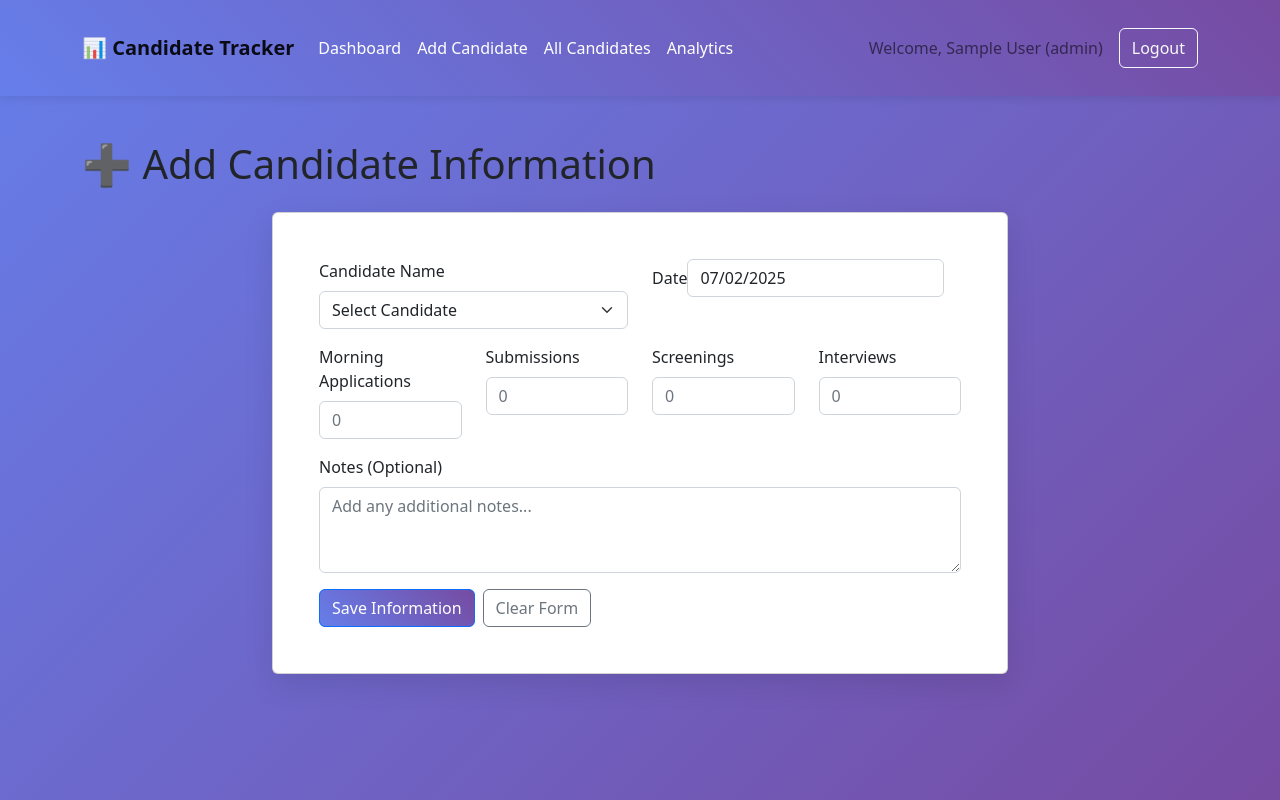
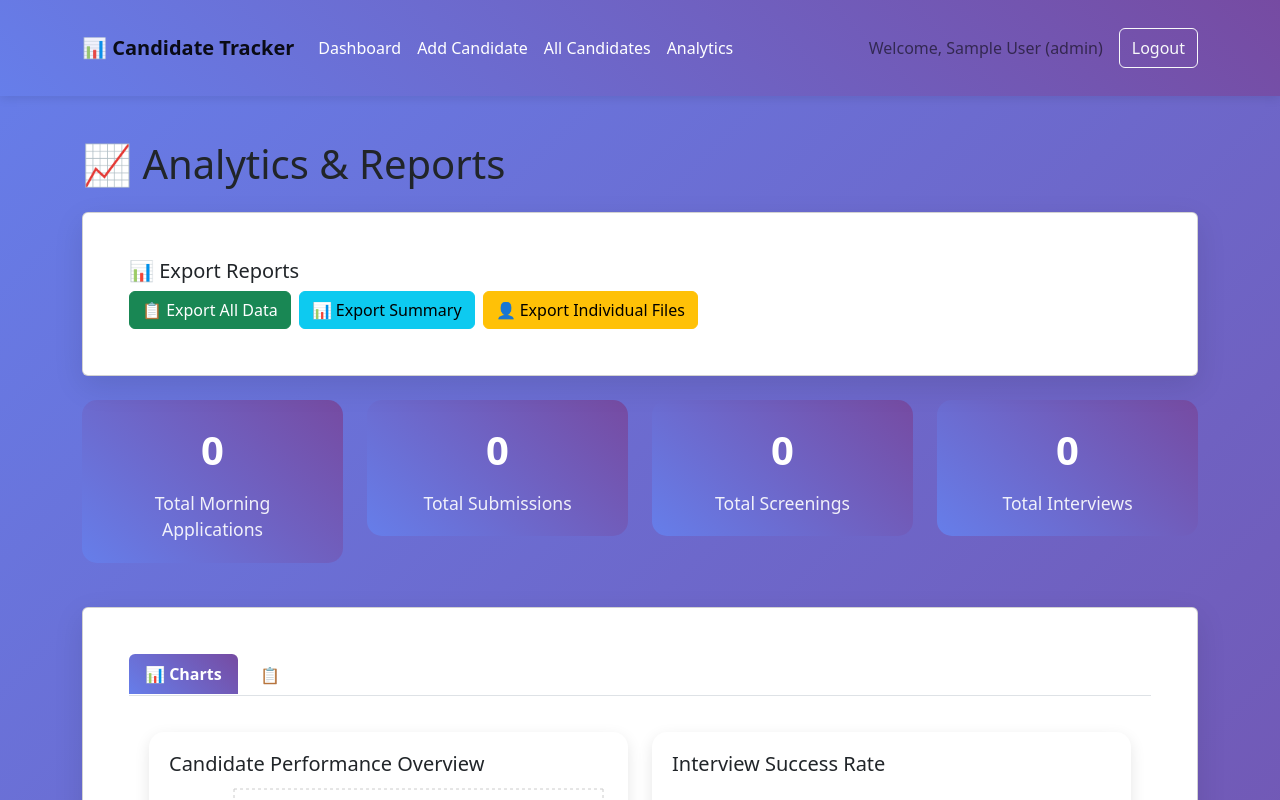
Before and after one commit to Kosanah/binary-ai-gen, a React (Create React App) app: page /candidate-form in a window 1280 px wide. Shown: the top 800 px of the page. Built offline with nearby package versions, Linux system fonts and the light colour scheme; sample sign-in values are in the browser's storage.

Commit message:
Update CandidateForm.js

```diff
--- a/src/components/CandidateForm.js
+++ b/src/components/CandidateForm.js
@@ -1,294 +1,351 @@
 import React, { useState, useEffect } from 'react';
-import { Form, Button, Card, Row, Col, Alert } from 'react-bootstrap';
-import DatePicker from 'react-datepicker';
-import 'react-datepicker/dist/react-datepicker.css';
+import { Card, Row, Col, Button, Table, Nav, Tab } from 'react-bootstrap';
+import { BarChart, Bar, XAxis, YAxis, CartesianGrid, Tooltip, Legend, ResponsiveContainer, LineChart, Line, PieChart, Pie, Cell } from 'recharts';
+import * as XLSX from 'xlsx';
+import { saveAs } from 'file-saver';
 import { toast } from 'react-toastify';
 
-const CandidateForm = ({ user }) => {
-  const [formData, setFormData] = useState({
-    candidateName: '',
-    date: new Date(),
-    morningApplications: '',
-    submissions: '',
-    screenings: '',
-    interviews: '',
-    notes: ''
-  });
+const Analytics = ({ user }) => {
+  const [candidates, setCandidates] = useState([]);
+  const [chartData, setChartData] = useState([]);
+  const [candidateStats, setCandidateStats] = useState([]);
   const [loading, setLoading] = useState(false);
-  const [editing, setEditing] = useState(false);
-  const [editId, setEditId] = useState(null);
 
-  // Predefined candidate names
-  const candidateNames = [
-    'Murali', 'Anil Varma', 'Pavan Kumar', 'Akshith', 'Sathya',
-    'Indhira', 'Roja', 'Sathvika', 'Pravallika', 'Edara Chandra Shekar',
-    'Mani Kanta', 'Vardan', 'Poojitha', 'Tejaswi', 'Swarna',
-    'Amulya', 'Amrutha', 'Priyanka', 'Krishna'
-  ];
+  const COLORS = ['#0088FE', '#00C49F', '#FFBB28', '#FF8042', '#8884D8'];
 
   useEffect(() => {
-    // If user is a candidate, load their existing data
-    if (user.role === 'candidate') {
-      loadCandidateData();
+    loadAnalyticsData();
+  }, []);
+
+  const loadAnalyticsData = () => {
+    try {
+      const data = JSON.parse(localStorage.getItem('candidates') || '[]');
+      setCandidates(data);
+
+      // Prepare chart data
+      const chartData = data.reduce((acc, candidate) => {
+        const existing = acc.find(item => item.candidateName === candidate.candidateName);
+        if (existing) {
+          existing.morningApplications += candidate.morningApplications || 0;
+          existing.submissions += candidate.submissions || 0;
+          existing.screenings += candidate.screenings || 0;
+          existing.interviews += candidate.interviews || 0;
+        } else {
+          acc.push({
+            candidateName: candidate.candidateName,
+            morningApplications: candidate.morningApplications || 0,
+            submissions: candidate.submissions || 0,
+            screenings: candidate.screenings || 0,
+            interviews: candidate.interviews || 0
+          });
         }
-  }, [user]);
+        return acc;
+      }, []);
 
-  const loadCandidateData = () => {
-    try {
-      const candidates = JSON.parse(localStorage.getItem('candidates') || '[]');
-      const userData = candidates.find(c => c.userId === user.id);
+      setChartData(chartData);
 
-      if (userData) {
-        setFormData({
-          candidateName: userData.candidateName,
-          date: new Date(userData.date),
-          morningApplications: userData.morningApplications || '',
-          submissions: userData.submissions || '',
-          screenings: userData.screenings || '',
-          interviews: userData.interviews || '',
-          notes: userData.notes || ''
-        });
-        setEditing(true);
-        setEditId(userData.id);
-      } else {
-        // Set default name for candidate
-        setFormData(prev => ({
-          ...prev,
-          candidateName: user.name
+      // Calculate individual candidate statistics
+      const stats = chartData.map(candidate => ({
+        ...candidate,
+        totalActivity: candidate.morningApplications + candidate.submissions + candidate.screenings + candidate.interviews,
+        successRate: candidate.totalActivity > 0 ? Math.round((candidate.interviews / candidate.totalActivity) * 100) : 0
       }));
-      }
+
+      setCandidateStats(stats.sort((a, b) => b.totalActivity - a.totalActivity));
     } catch (error) {
-      console.error('Error loading candidate data:', error);
+      console.error('Error loading analytics data:', error);
     }
   };
 
-  const handleSubmit = async (e) => {
-    e.preventDefault();
+  const exportToExcel = (type = 'all') => {
     setLoading(true);
 
     try {
-      const candidates = JSON.parse(localStorage.getItem('candidates') || '[]');
+      let dataToExport = [];
+      let fileName = '';
 
-      const candidateData = {
-        id: editing ? editId : Date.now().toString(),
-        userId: user.role === 'candidate' ? user.id : null,
-        candidateName: formData.candidateName,
-        date: formData.date.toISOString(),
-        morningApplications: parseInt(formData.morningApplications) || 0,
-        submissions: parseInt(formData.submissions) || 0,
-        screenings: parseInt(formData.screenings) || 0,
-        interviews: parseInt(formData.interviews) || 0,
-        notes: formData.notes,
-        createdAt: editing ? candidates.find(c => c.id === editId)?.createdAt : new Date().toISOString(),
-        updatedAt: new Date().toISOString()
-      };
+      if (type === 'all') {
+        dataToExport = candidates.map(c => ({
+          Date: new Date(c.date).toLocaleDateString(),
+          'Candidate Name': c.candidateName,
+          'Morning Applications': c.morningApplications || 0,
+          'Submissions': c.submissions || 0,
+          'Screenings': c.screenings || 0,
+          'Interviews': c.interviews || 0,
+          'Notes': c.notes || '',
+          'Created At': new Date(c.createdAt).toLocaleDateString(),
+          'Updated At': new Date(c.updatedAt).toLocaleDateString()
+        }));
+        fileName = 'all_candidates_data.xlsx';
+      } else if (type === 'summary') {
+        dataToExport = candidateStats.map(c => ({
+          'Candidate Name': c.candidateName,
+          'Morning Applications': c.morningApplications,
+          'Submissions': c.submissions,
+          'Screenings': c.screenings,
+          'Interviews': c.interviews,
+          'Total Activity': c.totalActivity,
+          'Success Rate (%)': c.successRate
+        }));
+        fileName = 'candidate_summary.xlsx';
+      } else if (type === 'individual') {
+        // Export individual candidate data
+        const candidateNames = [...new Set(candidates.map(c => c.candidateName))];
+        candidateNames.forEach(name => {
+          const candidateData = candidates.filter(c => c.candidateName === name);
+          const individualData = candidateData.map(c => ({
+            Date: new Date(c.date).toLocaleDateString(),
+            'Morning Applications': c.morningApplications || 0,
+            'Submissions': c.submissions || 0,
+            'Screenings': c.screenings || 0,
+            'Interviews': c.interviews || 0,
+            'Notes': c.notes || ''
+          }));
 
-      if (editing) {
-        // Update existing entry
-        const index = candidates.findIndex(c => c.id === editId);
-        if (index !== -1) {
-          candidates[index] = candidateData;
+          const ws = XLSX.utils.json_to_sheet(individualData);
+          const wb = XLSX.utils.book_new();
+          XLSX.utils.book_append_sheet(wb, ws, name);
+
+          if (name === candidateNames[0]) {
+            XLSX.writeFile(wb, `${name}_progress.xlsx`);
           }
-      } else {
-        // Add new entry
-        candidates.push(candidateData);
+        });
+        setLoading(false);
+        toast.success('Individual files exported successfully!');
+        return;
       }
 
-      localStorage.setItem('candidates', JSON.stringify(candidates));
+      const ws = XLSX.utils.json_to_sheet(dataToExport);
+      const wb = XLSX.utils.book_new();
+      XLSX.utils.book_append_sheet(wb, ws, 'Data');
 
-      toast.success(editing ? 'Information updated successfully!' : 'Information added successfully!');
+      const excelBuffer = XLSX.write(wb, { bookType: 'xlsx', type: 'array' });
+      const dataBlob = new Blob([excelBuffer], { type: 'application/vnd.openxmlformats-officedocument.spreadsheetml.sheet' });
+      saveAs(dataBlob, fileName);
 
-      if (user.role === 'candidate') {
-        setEditing(true);
-        setEditId(candidateData.id);
-      } else {
-        // Reset form for admin/lead
-        setFormData({
-          candidateName: '',
-          date: new Date(),
-          morningApplications: '',
-          submissions: '',
-          screenings: '',
-          interviews: '',
-          notes: ''
-        });
-      }
+      toast.success('Excel file exported successfully!');
     } catch (error) {
-      toast.error('Failed to save information!');
-      console.error('Error saving candidate data:', error);
+      toast.error('Failed to export Excel file!');
+      console.error('Export error:', error);
     } finally {
       setLoading(false);
     }
   };
 
-  const handleChange = (e) => {
-    setFormData({
-      ...formData,
-      [e.target.name]: e.target.value
+  const getOverallStats = () => {
+    const totals = candidates.reduce((acc, candidate) => {
+      acc.morningApplications += candidate.morningApplications || 0;
+      acc.submissions += candidate.submissions || 0;
+      acc.screenings += candidate.screenings || 0;
+      acc.interviews += candidate.interviews || 0;
+      return acc;
+    }, {
+      morningApplications: 0,
+      submissions: 0,
+      screenings: 0,
+      interviews: 0
     });
+
+    return totals;
   };
 
-  const handleDateChange = (date) => {
-    setFormData({
-      ...formData,
-      date: date
-    });
-  };
+  const overallStats = getOverallStats();
 
   return (
     <div>
-      <h1 className="mb-4">
-        {user.role === 'candidate' ? '📝 My Information' : '➕ Add Candidate Information'}
-      </h1>
+      <h1 className="mb-4">📈 Analytics & Reports</h1>
 
-      <Row className="justify-content-center">
-        <Col md={8}>
-          <Card>
+      {/* Export Buttons */}
+      <Card className="mb-4">
         <Card.Body>
-              <Form onSubmit={handleSubmit}>
-                <Row>
-                  <Col md={6}>
-                    <Form.Group className="mb-3">
-                      <Form.Label>Candidate Name</Form.Label>
-                      {user.role === 'candidate' ? (
-                        <Form.Control
-                          type="text"
-                          value={formData.candidateName}
-                          disabled
-                        />
-                      ) : (
-                        <Form.Select
-                          name="candidateName"
-                          value={formData.candidateName}
-                          onChange={handleChange}
-                          required
+          <Card.Title>📊 Export Reports</Card.Title>
+          <div className="d-flex gap-2 flex-wrap">
+            <Button
+              variant="success"
+              onClick={() => exportToExcel('all')}
+              disabled={loading}
             >
-                          <option value="">Select Candidate</option>
-                          {candidateNames.map((name, index) => (
-                            <option key={index} value={name}>{name}</option>
-                          ))}
-                        </Form.Select>
-                      )}
-                    </Form.Group>
+              {loading ? 'Exporting...' : '📋 Export All Data'}
+            </Button>
+            <Button
+              variant="info"
+              onClick={() => exportToExcel('summary')}
+              disabled={loading}
+            >
+              {loading ? 'Exporting...' : '📊 Export Summary'}
+            </Button>
+            <Button
+              variant="warning"
+              onClick={() => exportToExcel('individual')}
+              disabled={loading}
+            >
+              {loading ? 'Exporting...' : '👤 Export Individual Files'}
+            </Button>
+          </div>
+        </Card.Body>
+      </Card>
+
+      {/* Overall Statistics */}
+      <Row className="mb-4">
+        <Col md={3}>
+          <div className="stats-card">
+            <div className="stats-number">{overallStats.morningApplications}</div>
+            <div className="stats-label">Total Morning Applications</div>
+          </div>
         </Col>
-                  <Col md={6}>
-                    <Form.Group className="mb-3">
-                      <Form.Label>Date</Form.Label>
-                      <DatePicker
-                        selected={formData.date}
-                        onChange={handleDateChange}
-                        className="form-control"
-                        dateFormat="MM/dd/yyyy"
-                        maxDate={new Date()}
-                      />
-                    </Form.Group>
+        <Col md={3}>
+          <div className="stats-card">
+            <div className="stats-number">{overallStats.submissions}</div>
+            <div className="stats-label">Total Submissions</div>
+          </div>
+        </Col>
+        <Col md={3}>
+          <div className="stats-card">
+            <div className="stats-number">{overallStats.screenings}</div>
+            <div className="stats-label">Total Screenings</div>
+          </div>
+        </Col>
+        <Col md={3}>
+          <div className="stats-card">
+            <div className="stats-number">{overallStats.interviews}</div>
+            <div className="stats-label">Total Interviews</div>
+          </div>
         </Col>
       </Row>
 
+      {/* Charts and Tables */}
+      <Tab.Container id="analytics-tabs" defaultActiveKey="charts">
+        <Card>
+          <Card.Body>
+            <Nav variant="tabs" className="mb-3">
+              <Nav.Item>
+                <Nav.Link eventKey="charts">📊 Charts</Nav.Link>
+              </Nav.Item>
+              <Nav.Item>
+                <Nav.Link eventKey="tables">📋 Tables</Nav.Link>
+              </Nav.Item>
+            </Nav>
+
+            <Tab.Content>
+              <Tab.Pane eventKey="charts">
                 <Row>
-                  <Col md={3}>
-                    <Form.Group className="mb-3">
-                      <Form.Label>Morning Applications</Form.Label>
-                      <Form.Control
-                        type="number"
-                        name="morningApplications"
-                        value={formData.morningApplications}
-                        onChange={handleChange}
-                        min="0"
-                        placeholder="0"
-                      />
-                    </Form.Group>
+                  <Col md={6}>
+                    <div className="chart-container">
+                      <h5>Candidate Performance Overview</h5>
+                      <ResponsiveContainer width="100%" height={300}>
+                        <BarChart data={chartData.slice(0, 10)}>
+                          <CartesianGrid strokeDasharray="3 3" />
+                          <XAxis dataKey="candidateName" angle={-45} textAnchor="end" height={80} />
+                          <YAxis />
+                          <Tooltip />
+                          <Legend />
+                          <Bar dataKey="morningApplications" fill="#0088FE" name="Applications" />
+                          <Bar dataKey="submissions" fill="#00C49F" name="Submissions" />
+                          <Bar dataKey="screenings" fill="#FFBB28" name="Screenings" />
+                          <Bar dataKey="interviews" fill="#FF8042" name="Interviews" />
+                        </BarChart>
+                      </ResponsiveContainer>
+                    </div>
                   </Col>
-                  <Col md={3}>
-                    <Form.Group className="mb-3">
-                      <Form.Label>Submissions</Form.Label>
-                      <Form.Control
-                        type="number"
-                        name="submissions"
-                        value={formData.submissions}
-                        onChange={handleChange}
-                        min="0"
-                        placeholder="0"
-                      />
-                    </Form.Group>
-                  </Col>
-                  <Col md={3}>
-                    <Form.Group className="mb-3">
-                      <Form.Label>Screenings</Form.Label>
-                      <Form.Control
-                        type="number"
-                        name="screenings"
-                        value={formData.screenings}
-                        onChange={handleChange}
-                        min="0"
-                        placeholder="0"
-                      />
-                    </Form.Group>
-                  </Col>
-                  <Col md={3}>
-                    <Form.Group className="mb-3">
-                      <Form.Label>Interviews</Form.Label>
-                      <Form.Control
-                        type="number"
-                        name="interviews"
-                        value={formData.interviews}
-                        onChange={handleChange}
-                        min="0"
-                        placeholder="0"
-                      />
-                    </Form.Group>
+                  <Col md={6}>
+                    <div className="chart-container">
+                      <h5>Interview Success Rate</h5>
+                      <ResponsiveContainer width="100%" height={300}>
+                        <PieChart>
+                          <Pie
+                            data={[
+                              { name: 'Interviews', value: overallStats.interviews },
+                              { name: 'Screenings', value: overallStats.screenings },
+                              { name: 'Submissions', value: overallStats.submissions },
+                              { name: 'Applications', value: overallStats.morningApplications }
+                            ]}
+                            cx="50%"
+                            cy="50%"
+                            labelLine={false}
+                            label={({ name, percent }) => `${name} ${(percent * 100).toFixed(0)}%`}
+                            outerRadius={80}
+                            fill="#8884d8"
+                            dataKey="value"
+                          >
+                            {COLORS.map((color, index) => (
+                              <Cell key={`cell-${index}`} fill={color} />
+                            ))}
+                          </Pie>
+                          <Tooltip />
+                        </PieChart>
+                      </ResponsiveContainer>
+                    </div>
                   </Col>
                 </Row>
+                <Row>
+                  <Col md={12}>
+                    <div className="chart-container">
+                      <h5>Progress Timeline</h5>
+                      <ResponsiveContainer width="100%" height={300}>
+                        <LineChart data={candidates.slice(0, 20).map(c => ({
+                          date: new Date(c.date).toLocaleDateString(),
+                          interviews: c.interviews || 0,
+                          screenings: c.screenings || 0
+                        }))}>
+                          <CartesianGrid strokeDasharray="3 3" />
+                          <XAxis dataKey="date" />
+                          <YAxis />
+                          <Tooltip />
+                          <Legend />
+                          <Line type="monotone" dataKey="interviews" stroke="#FF8042" name="Interviews" />
+                          <Line type="monotone" dataKey="screenings" stroke="#FFBB28" name="Screenings" />
+                        </LineChart>
+                      </ResponsiveContainer>
+                    </div>
+                  </Col>
+                </Row>
+              </Tab.Pane>
 
-                <Form.Group className="mb-3">
-                  <Form.Label>Notes (Optional)</Form.Label>
-                  <Form.Control
-                    as="textarea"
-                    rows={3}
-                    name="notes"
-                    value={formData.notes}
-                    onChange={handleChange}
-                    placeholder="Add any additional notes..."
-                  />
-                </Form.Group>
-
-                <div className="d-flex gap-2">
-                  <Button
-                    variant="primary"
-                    type="submit"
-                    disabled={loading}
-                  >
-                    {loading ? 'Saving...' : (editing ? 'Update Information' : 'Save Information')}
-                  </Button>
-                  {user.role !== 'candidate' && (
-                    <Button
-                      variant="outline-secondary"
-                      type="button"
-                      onClick={() => {
-                        setFormData({
-                          candidateName: '',
-                          date: new Date(),
-                          morningApplications: '',
-                          submissions: '',
-                          screenings: '',
-                          interviews: '',
-                          notes: ''
-                        });
-                        setEditing(false);
-                        setEditId(null);
-                      }}
-                    >
-                      Clear Form
-                    </Button>
-                  )}
+              <Tab.Pane eventKey="tables">
+                <Row>
+                  <Col md={12}>
+                    <div className="chart-container">
+                      <h5>Candidate Performance Summary</h5>
+                      <Table responsive striped>
+                        <thead>
+                          <tr>
+                            <th>Candidate Name</th>
+                            <th>Morning Applications</th>
+                            <th>Submissions</th>
+                            <th>Screenings</th>
+                            <th>Interviews</th>
+                            <th>Total Activity</th>
+                            <th>Success Rate (%)</th>
+                          </tr>
+                        </thead>
+                        <tbody>
+                          {candidateStats.map((candidate, index) => (
+                            <tr key={index}>
+                              <td><strong>{candidate.candidateName}</strong></td>
+                              <td>{candidate.morningApplications}</td>
+                              <td>{candidate.submissions}</td>
+                              <td>{candidate.screenings}</td>
+                              <td>{candidate.interviews}</td>
+                              <td>{candidate.totalActivity}</td>
+                              <td>
+                                <span className={`badge ${candidate.successRate > 50 ? 'bg-success' : candidate.successRate > 25 ? 'bg-warning' : 'bg-danger'}`}>
+                                  {candidate.successRate}%
+                                </span>
+                              </td>
+                            </tr>
+                          ))}
+                        </tbody>
+                      </Table>
                     </div>
-              </Form>
+                  </Col>
+                </Row>
+              </Tab.Pane>
+            </Tab.Content>
           </Card.Body>
         </Card>
-        </Col>
-      </Row>
+      </Tab.Container>
     </div>
   );
 };
 
-export default CandidateForm;
+export default Analytics;
```
Lines whose indentation alone changed are shown as unchanged.
